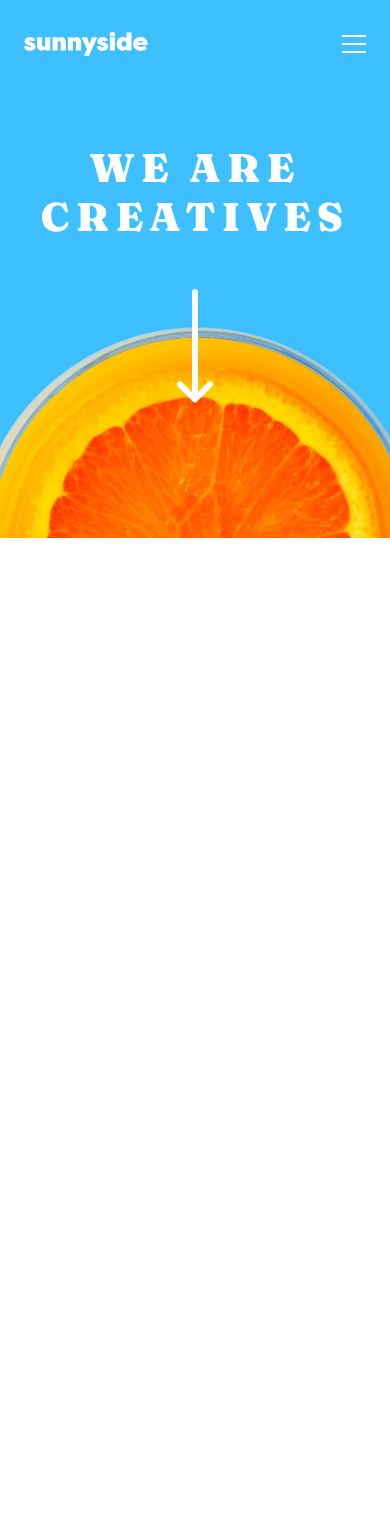
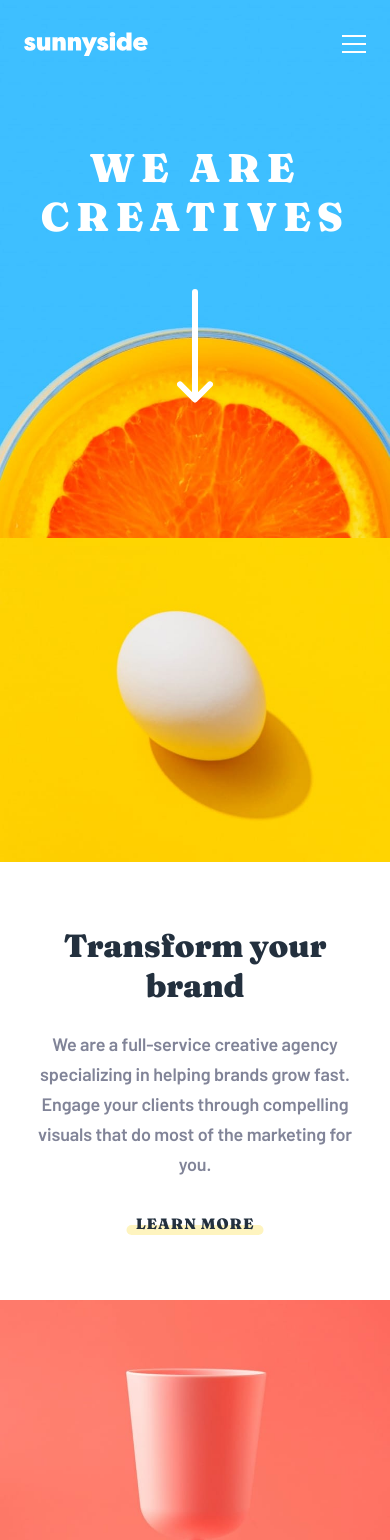
Before and after one commit to brasspetals/fm-sunnyside-landing-page, a Svelte app: page / in a window 390 px wide. Shown: the top 1540 px of the page. Before the commit the page ends 844 px from the top, so only its background shows below. Built offline with nearby package versions, Linux system fonts and the light colour scheme.

Commit message:
Add About section with mobile styles

```diff
--- a/public/global.css
+++ b/public/global.css
@@ -1,5 +1,5 @@
 :root {
-  --color-soft-red: hsl(7, 99%, 70%);
+  --color-pink: hsl(7, 99%, 70%);
   --color-yellow: hsl(51, 100%, 49%);
   --color-dark-green: hsl(167, 40%, 24%);
   --color-dark-blue: hsl(198, 62%, 26%);
@@ -7,7 +7,7 @@
   --color-dark-blue: hsl(212, 27%, 19%);
   --color-dark-gray: hsl(213, 9%, 39%);
   --color-gray-blue: hsl(232, 10%, 55%);
-  --color-gray: hsl(210, 4%, 67%);
+  --color-gray: hsl(206, 4%, 67%);
   --color-white: hsl(0, 0%, 100%);
 }
 
@@ -20,7 +20,7 @@
 }
 
 body {
-  color: var(--color-dark-gray);
+  color: var(--color-gray-blue);
   font-family: "Barlow", sans-serif;
   font-weight: 600;
 }
@@ -30,6 +30,7 @@ h2,
 h3,
 h4 {
   font-family: "Fraunces", serif;
+  font-weight: 900;
 }
 
 a {
--- /dev/null
+++ b/public/scripts/cardPairs.js
@@ -0,0 +1,14 @@
+export const cardPairs = [
+  {
+    heading: "Transform your brand",
+    description: "We are a full-service creative agency specializing in helping brands grow fast. Engage your clients through compelling visuals that do most of the marketing for you.",
+    srcset: "./images/mobile/image-transform.jpg, ./images/desktop/image-transform.jpg 700w",
+    color: "yellow"
+  },
+  {
+    heading: "Stand out to the right audience",
+    description: "Using a collaborative formula of designers, researchers, photographers, videographers, and copywriters, we’ll build and extend your brand in digital places. ",
+    srcset: "./images/mobile/image-stand-out.jpg, ./images/desktop/image-stand-out.jpg 700w",
+    color: "pink"
+  }
+]
--- a/src/App.svelte
+++ b/src/App.svelte
@@ -1,8 +1,10 @@
 <script>
 	import Header from './components/Header.svelte'
+	import About from './components/About.svelte'
 </script>
 
 <Header/>
+<About/>
 <style>
 
 </style>
--- /dev/null
+++ b/src/components/About.svelte
@@ -0,0 +1,10 @@
+<script>
+  import {cardPairs as cards} from '../../public/scripts/cardPairs.js'
+  import CardPair from './CardPair.svelte'
+</script>
+
+<section class="about">
+ {#each cards as card}
+  <CardPair card={card}/>
+ {/each}
+</section>
--- /dev/null
+++ b/src/components/CardPair.svelte
@@ -0,0 +1,48 @@
+<script>
+  import Link from './LinkUnderlined.svelte'
+  export let card
+</script>
+
+<div class="pair">
+  <div class="pair__img">
+    <img srcset="{card.srcset}" alt="">
+  </div>
+  <div class="pair__text">
+    <h2>{card.heading}</h2>
+    <p>{card.description}</p>
+    <Link color={card.color}/>
+  </div>
+</div>
+
+<style>
+  .pair {
+    background-color: var(--color-white);
+    text-align: center;
+  }
+
+  .pair__text {
+    padding: 4rem 1.5rem;
+    display: grid;
+  }
+
+  h2 {
+    color: var(--color-dark-blue);
+    font-size: 2rem;
+    letter-spacing: -0.0144rem;
+    margin-bottom: 1.5rem;
+    line-height: 1.22
+  }
+
+  p {
+    font-size: 1.125rem;
+    font-weight: 600;
+    letter-spacing: -0.0081rem;
+    line-height: 1.667;
+    margin-bottom: 2rem;
+  }
+
+  img {
+    width: 100%;
+    display: block;
+  }
+</style>
--- a/src/components/Header.svelte
+++ b/src/components/Header.svelte
@@ -41,7 +41,6 @@
 
   h1 {
     margin-top: 5.25rem;
-    font-weight: 900;
     font-size: 2.5rem;
     letter-spacing: 0.3969rem;
     color: var(--color-white);
--- /dev/null
+++ b/src/components/LinkUnderlined.svelte
@@ -0,0 +1,49 @@
+<script>
+  export let color = 'pink'
+  export let text = 'learn more'
+  export let href = '/'
+</script>
+
+<a href="{href}" class="{color}">{text}</a>
+
+<style>
+  a {
+    font-family: "Fraunces", serif;
+    font-weight: 900;
+    font-size: 0.9375rem;
+    line-height: 1.667;
+    letter-spacing: 0.0625rem;
+    text-transform: uppercase;
+    color: var(--color-dark-blue);
+    position: relative;
+    z-index: 1;
+  }
+
+  a::after{
+    content: "";
+    width: 8.5625rem;
+    height: 0.625rem;
+    border-radius: 2rem;
+    background-color: var(--card-color);
+    position: absolute;
+    left: 50%;
+    transform: translateX(-50%);
+    bottom: 0.0313rem;
+    z-index: -1;
+    opacity: .25;
+    transition: opacity .4s ease;
+  }
+
+  a:hover::after {
+    opacity: 1;
+  }
+
+  .yellow {
+    --card-color: hsl(51, 100%, 49%);
+  }
+
+  .pink {
+    --card-color: hsl(7, 99%, 70%);
+  }
+
+</style>
```
